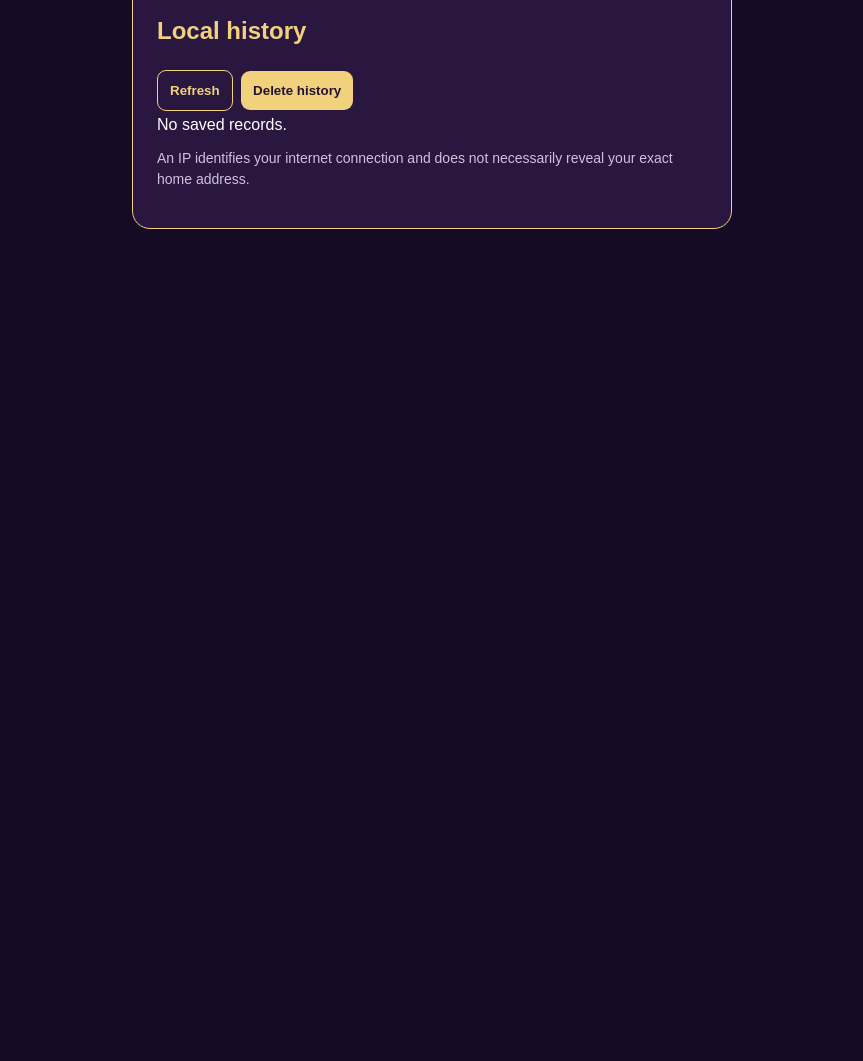
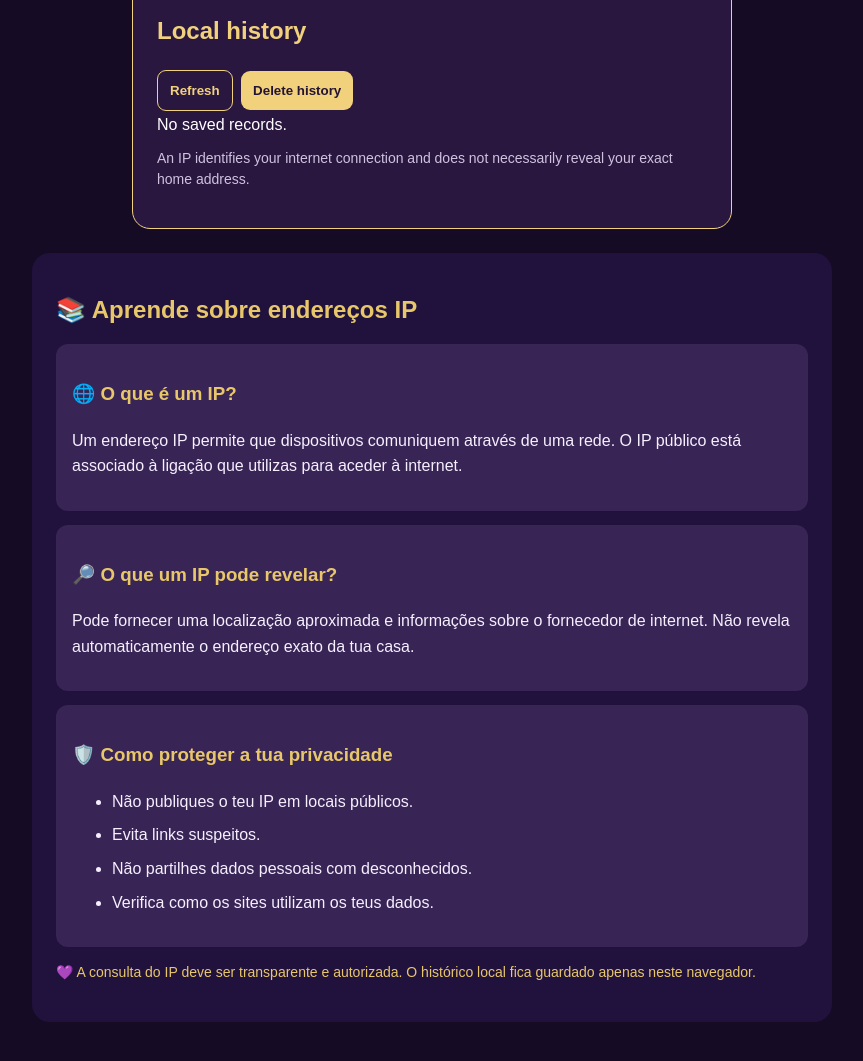
Before and after one commit to s377755622-maker/site, a plain HTML site: page index.html in a window 1280 px wide. Shown: the part 503-1564 px from the top of the page, without its empty margins (208-1071 px from the left). Before the commit the page ends 800 px from the top, so only its background shows below. Drawn offline with Linux system fonts and the light colour scheme.

Commit message:
Atualizar o index.html

```diff
--- a/index.html
+++ b/index.html
@@ -125,3 +125,74 @@ translate();
 </script>
 </body>
   </html>
+<section id="aprender-ip" class="ip-learning">
+  <h2>📚 Aprende sobre endereços IP</h2>
+
+  <article>
+    <h3>🌐 O que é um IP?</h3>
+    <p>
+      Um endereço IP permite que dispositivos comuniquem
+      através de uma rede. O IP público está associado à
+      ligação que utilizas para aceder à internet.
+    </p>
+  </article>
+
+  <article>
+    <h3>🔎 O que um IP pode revelar?</h3>
+    <p>
+      Pode fornecer uma localização aproximada e informações
+      sobre o fornecedor de internet. Não revela
+      automaticamente o endereço exato da tua casa.
+    </p>
+  </article>
+
+  <article>
+    <h3>🛡️ Como proteger a tua privacidade</h3>
+    <ul>
+      <li>Não publiques o teu IP em locais públicos.</li>
+      <li>Evita links suspeitos.</li>
+      <li>Não partilhes dados pessoais com desconhecidos.</li>
+      <li>Verifica como os sites utilizam os teus dados.</li>
+    </ul>
+  </article>
+
+  <p class="ip-note">
+    💜 A consulta do IP deve ser transparente e autorizada.
+    O histórico local fica guardado apenas neste navegador.
+  </p>
+</section>
+
+<style>
+.ip-learning {
+  background: #21123d;
+  color: #f5efff;
+  padding: 24px;
+  border-radius: 18px;
+  margin: 24px auto;
+  max-width: 800px;
+  font-family: Arial, sans-serif;
+}
+
+.ip-learning h2,
+.ip-learning h3 {
+  color: #e8c76a;
+}
+
+.ip-learning article {
+  background: #382455;
+  padding: 16px;
+  margin: 14px 0;
+  border-radius: 12px;
+  line-height: 1.6;
+}
+
+.ip-learning li {
+  margin: 8px 0;
+}
+
+.ip-note {
+  color: #e8c76a;
+  font-size: 14px;
+  line-height: 1.6;
+}
+</style>
```
